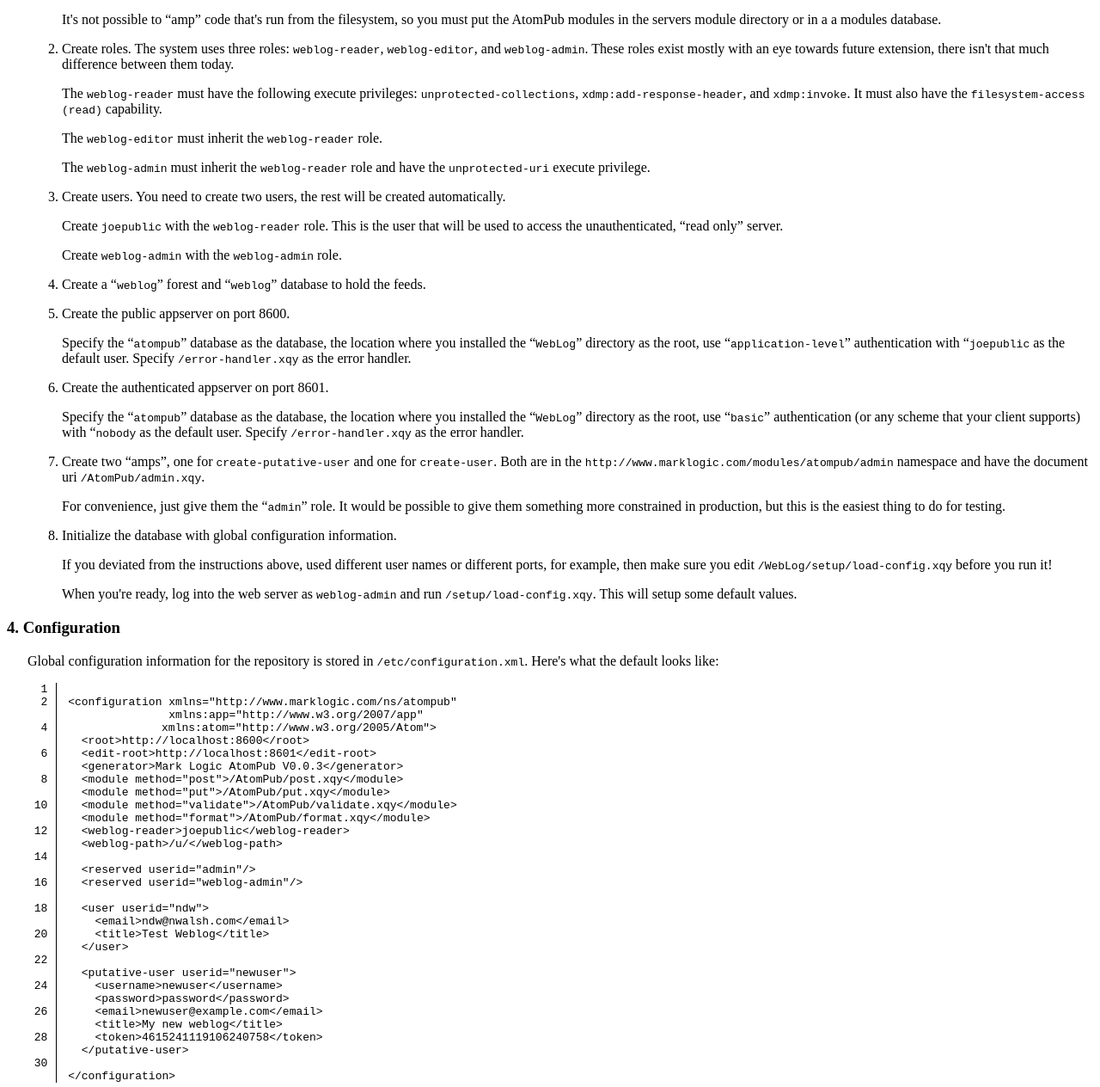
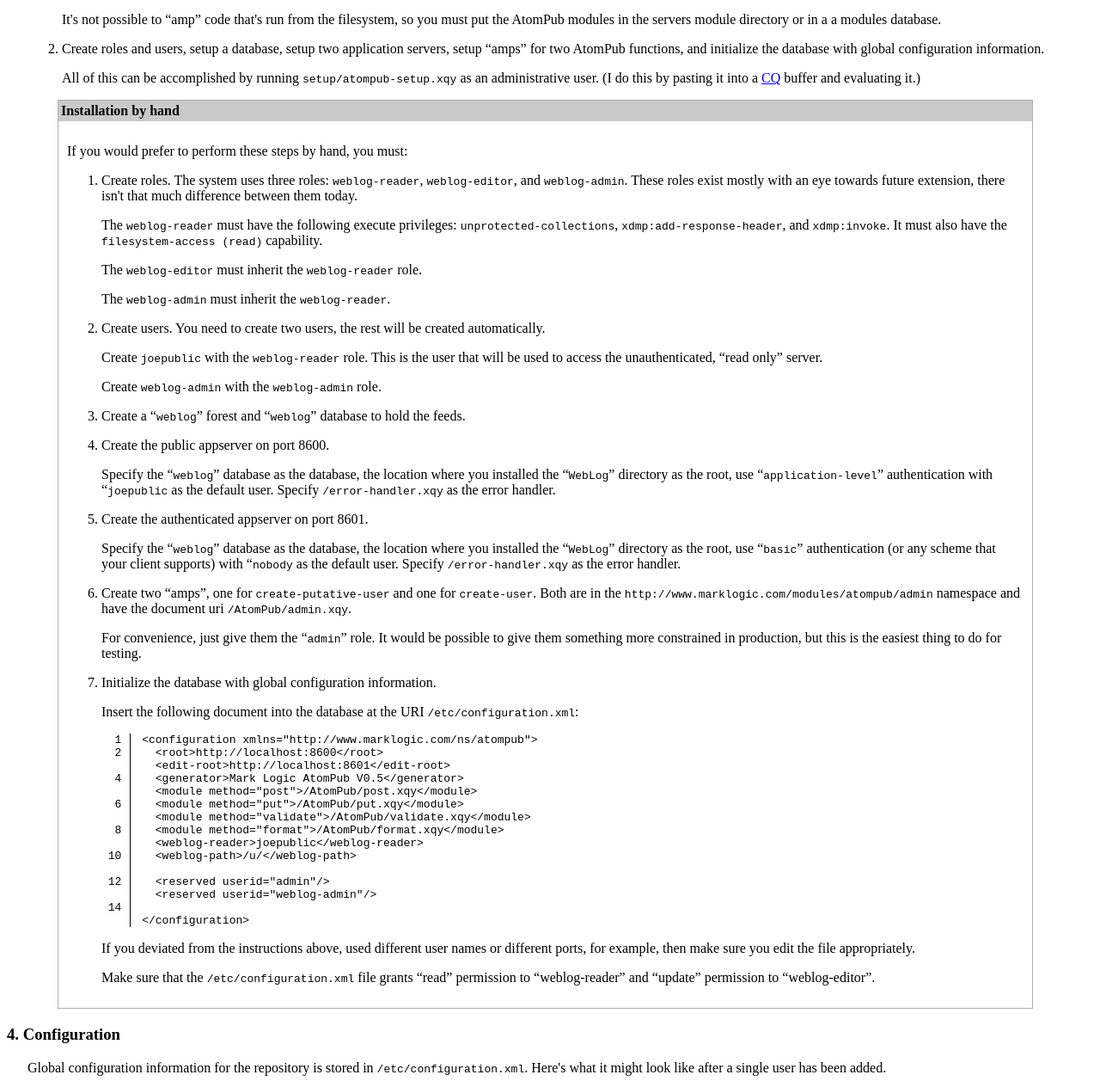
Before and after one commit to marklogic-community/atompub-server, a plain HTML site: page doc/readme.html in a window 1280 px wide. Shown: the part 1918-3182 px from the top of the page at 86% size. Drawn offline with Linux system fonts and the light colour scheme.

Commit message:
Updated README and docs

```diff
--- a/doc/readme.html
+++ b/doc/readme.html
@@ -71,7 +71,14 @@ in the <em class="citetitle">MarkLogic Server Administrator's
 Guide</em>.</p></div><p>It's not possible to “amp” code that's
 run from the filesystem, so you must put the AtomPub modules in the
 servers module directory or in a a modules database.
-</p></li><li><p>Create roles. The system uses three roles: <tt class="literal">weblog-reader</tt>,
+</p></li><li><p>Create roles and users, setup a database, setup two application servers,
+setup “amps” for two AtomPub functions, and initialize the database with global
+configuration information.</p><p>All of this can be accomplished by running
+<tt class="filename">setup/atompub-setup.xqy</tt> as an administrative user.
+(I do this by pasting it into a
+<a href="http://developer.marklogic.com/code/cq">CQ</a> buffer
+and evaluating it.)
+</p></li></ol></div><div class="sidebar"><div class="title">Installation by hand</div><div class="sidebar-content"><p>If you would prefer to perform these steps by hand, you must:</p><div class="orderedlist"><ol style="list-style: decimal;"><li><p>Create roles. The system uses three roles: <tt class="literal">weblog-reader</tt>,
 <tt class="literal">weblog-editor</tt>, and <tt class="literal">weblog-admin</tt>. These
 roles exist mostly with an eye towards future extension, there isn't that
 much difference between them today.
@@ -81,8 +88,7 @@ execute privileges: <tt class="literal">unprotected-collections</tt>,
 <tt class="literal">xdmp:invoke</tt>. It must also have the
 <tt class="literal">filesystem-access (read)</tt> capability.</p><p>The <tt class="literal">weblog-editor</tt> must inherit the
 <tt class="literal">weblog-reader</tt> role.</p><p>The <tt class="literal">weblog-admin</tt> must inherit the
-<tt class="literal">weblog-reader</tt> role and have the
-<tt class="literal">unprotected-uri</tt> execute privilege.
+<tt class="literal">weblog-reader</tt>.
 </p></li><li><p>Create users. You need to create two users, the rest will be created
 automatically.</p><p>Create <tt class="literal">joepublic</tt> with the
 <tt class="literal">weblog-reader</tt> role. This is the
@@ -90,13 +96,13 @@ user that will be used to access the unauthenticated, “read only”
 server.</p><p>Create <tt class="literal">weblog-admin</tt> with the
 <tt class="literal">weblog-admin</tt> role.</p></li><li><p>Create a “<tt class="literal">weblog</tt>” forest and
 “<tt class="literal">weblog</tt>” database to hold the
-feeds.</p></li><li><p>Create the public appserver on port 8600.</p><p>Specify the “<tt class="literal">atompub</tt>” database as the
+feeds.</p></li><li><p>Create the public appserver on port 8600.</p><p>Specify the “<tt class="literal">weblog</tt>” database as the
 database, the location where you installed the
 “<tt class="filename">WebLog</tt>” directory as the root, use
 “<tt class="literal">application-level</tt>” authentication with
 “<tt class="literal">joepublic</tt> as the default user.
 Specify <tt class="filename">/error-handler.xqy</tt> as the error
-handler.</p></li><li><p>Create the authenticated appserver on port 8601.</p><p>Specify the “<tt class="literal">atompub</tt>” database as the
+handler.</p></li><li><p>Create the authenticated appserver on port 8601.</p><p>Specify the “<tt class="literal">weblog</tt>” database as the
 database, the location where you installed the
 “<tt class="filename">WebLog</tt>” directory as the root, use
 “<tt class="literal">basic</tt>” authentication (or any scheme that your
@@ -110,13 +116,29 @@ and have the document uri <tt class="uri">/AtomPub/admin.xqy</tt>.
 </p><p>For convenience, just give them the “<tt class="literal">admin</tt>”
 role. It would be possible to give them something more constrained in
 production, but this is the easiest thing to do for testing.</p></li><li><p>Initialize the database with global configuration information.
-</p><p>If you deviated from the instructions above, used different user names
-or different ports, for example, then make sure you edit
-<tt class="filename">/WebLog/setup/load-config.xqy</tt> before you run it!</p><p>When you're ready, log into the web server as
-<tt class="literal">weblog-admin</tt> and run
-<tt class="uri">/setup/load-config.xqy</tt>. This will setup some default
-values.</p></li></ol></div></div><div class="section" id="configuration"><div class="section-titlepage"><h3>4. Configuration</h3></div><p>Global configuration information for the repository is stored in
-<tt class="uri">/etc/configuration.xml</tt>. Here's what the default looks like:</p><div class="programlisting"><pre><span class="linenumber">  1</span><span class="linenumber-separator"> </span>
+</p><p>Insert the following document into the database at the URI
+<tt class="uri">/etc/configuration.xml</tt>:</p><div class="programlisting"><pre><span class="linenumber">  1</span><span class="linenumber-separator"> </span>&lt;configuration xmlns="http://www.marklogic.com/ns/atompub"&gt;
+<span class="linenumber">  2</span><span class="linenumber-separator"> </span>  &lt;root&gt;http://localhost:8600&lt;/root&gt;
+<span class="linenumber">   </span><span class="linenumber-separator"> </span>  &lt;edit-root&gt;http://localhost:8601&lt;/edit-root&gt;
+<span class="linenumber">  4</span><span class="linenumber-separator"> </span>  &lt;generator&gt;Mark Logic AtomPub V0.5&lt;/generator&gt;
+<span class="linenumber">   </span><span class="linenumber-separator"> </span>  &lt;module method="post"&gt;/AtomPub/post.xqy&lt;/module&gt;
+<span class="linenumber">  6</span><span class="linenumber-separator"> </span>  &lt;module method="put"&gt;/AtomPub/put.xqy&lt;/module&gt;
+<span class="linenumber">   </span><span class="linenumber-separator"> </span>  &lt;module method="validate"&gt;/AtomPub/validate.xqy&lt;/module&gt;
+<span class="linenumber">  8</span><span class="linenumber-separator"> </span>  &lt;module method="format"&gt;/AtomPub/format.xqy&lt;/module&gt;
+<span class="linenumber">   </span><span class="linenumber-separator"> </span>  &lt;weblog-reader&gt;joepublic&lt;/weblog-reader&gt;
+<span class="linenumber"> 10</span><span class="linenumber-separator"> </span>  &lt;weblog-path&gt;/u/&lt;/weblog-path&gt;
+<span class="linenumber">   </span><span class="linenumber-separator"> </span>
+<span class="linenumber"> 12</span><span class="linenumber-separator"> </span>  &lt;reserved userid="admin"/&gt;
+<span class="linenumber">   </span><span class="linenumber-separator"> </span>  &lt;reserved userid="weblog-admin"/&gt;
+<span class="linenumber"> 14</span><span class="linenumber-separator"> </span>
+<span class="linenumber">   </span><span class="linenumber-separator"> </span>&lt;/configuration&gt;
+</pre></div><p>If you deviated from the instructions above, used different user names
+or different ports, for example, then make sure you edit the file appropriately.
+</p><p>Make sure that the <tt class="uri">/etc/configuration.xml</tt> file grants
+“read” permission to “weblog-reader” and “update” permission to “weblog-editor”.
+</p></li></ol></div></div></div></div><div class="section" id="configuration"><div class="section-titlepage"><h3>4. Configuration</h3></div><p>Global configuration information for the repository is stored in
+<tt class="uri">/etc/configuration.xml</tt>. Here's what it might look like after
+a single user has been added.</p><div class="programlisting"><pre><span class="linenumber">  1</span><span class="linenumber-separator"> </span>
 <span class="linenumber">  2</span><span class="linenumber-separator"> </span>&lt;configuration xmlns="http://www.marklogic.com/ns/atompub"
 <span class="linenumber">   </span><span class="linenumber-separator"> </span>               xmlns:app="http://www.w3.org/2007/app"
 <span class="linenumber">  4</span><span class="linenumber-separator"> </span>   	    xmlns:atom="http://www.w3.org/2005/Atom"&gt;
--- a/doc/readme.xml
+++ b/doc/readme.xml
@@ -193,6 +193,25 @@ servers module directory or in a a modules database.
 </listitem>
 
 <listitem>
+<para>Create roles and users, setup a database, setup two application servers,
+setup “amps” for two AtomPub functions, and initialize the database with global
+configuration information.</para>
+
+<para>All of this can be accomplished by running
+<filename>setup/atompub-setup.xqy</filename> as an administrative user.
+(I do this by pasting it into a
+<link xlink:href="http://developer.marklogic.com/code/cq">CQ</link> buffer
+and evaluating it.)
+</para>
+</listitem>
+</orderedlist>
+
+<sidebar>
+<title>Installation by hand</title>
+<para>If you would prefer to perform these steps by hand, you must:</para>
+
+<orderedlist>
+<listitem>
 <para>Create roles. The system uses three roles: <literal>weblog-reader</literal>,
 <literal>weblog-editor</literal>, and <literal>weblog-admin</literal>. These
 roles exist mostly with an eye towards future extension, there isn't that
@@ -209,8 +228,7 @@ execute privileges: <literal>unprotected-collections</literal>,
 <literal>weblog-reader</literal> role.</para>
 
 <para>The <literal>weblog-admin</literal> must inherit the
-<literal>weblog-reader</literal> role and have the
-<literal>unprotected-uri</literal> execute privilege.
+<literal>weblog-reader</literal>.
 </para>
 </listitem>
 
@@ -236,7 +254,7 @@ feeds.</para>
 <listitem>
 <para>Create the public appserver on port 8600.</para>
 
-<para>Specify the “<literal>atompub</literal>” database as the
+<para>Specify the “<literal>weblog</literal>” database as the
 database, the location where you installed the
 “<filename>WebLog</filename>” directory as the root, use
 “<literal>application-level</literal>” authentication with
@@ -248,7 +266,7 @@ handler.</para>
 <listitem>
 <para>Create the authenticated appserver on port 8601.</para>
 
-<para>Specify the “<literal>atompub</literal>” database as the
+<para>Specify the “<literal>weblog</literal>” database as the
 database, the location where you installed the
 “<filename>WebLog</filename>” directory as the root, use
 “<literal>basic</literal>” authentication (or any scheme that your
@@ -274,23 +292,43 @@ production, but this is the easiest thing to do for testing.</para>
 <para>Initialize the database with global configuration information.
 </para>
 
+<para>Insert the following document into the database at the URI
+<uri>/etc/configuration.xml</uri>:</para>
+
+<programlisting><![CDATA[<configuration xmlns="http://www.marklogic.com/ns/atompub">
+  <root>http://localhost:8600</root>
+  <edit-root>http://localhost:8601</edit-root>
+  <generator>Mark Logic AtomPub V0.5</generator>
+  <module method="post">/AtomPub/post.xqy</module>
+  <module method="put">/AtomPub/put.xqy</module>
+  <module method="validate">/AtomPub/validate.xqy</module>
+  <module method="format">/AtomPub/format.xqy</module>
+  <weblog-reader>joepublic</weblog-reader>
+  <weblog-path>/u/</weblog-path>
+
+  <reserved userid="admin"/>
+  <reserved userid="weblog-admin"/>
+
+</configuration>]]></programlisting>
+
 <para>If you deviated from the instructions above, used different user names
-or different ports, for example, then make sure you edit
-<filename>/WebLog/setup/load-config.xqy</filename> before you run it!</para>
+or different ports, for example, then make sure you edit the file appropriately.
+</para>
 
-<para>When you're ready, log into the web server as
-<literal>weblog-admin</literal> and run
-<uri>/setup/load-config.xqy</uri>. This will setup some default
-values.</para>
+<para>Make sure that the <uri>/etc/configuration.xml</uri> file grants
+“read” permission to “weblog-reader” and “update” permission to “weblog-editor”.
+</para>
 </listitem>
 </orderedlist>
+</sidebar>
 </section>
 
 <section xml:id="configuration">
 <title>Configuration</title>
 
 <para>Global configuration information for the repository is stored in
-<uri>/etc/configuration.xml</uri>. Here's what the default looks like:</para>
+<uri>/etc/configuration.xml</uri>. Here's what it might look like after
+a single user has been added.</para>
 
 <programlisting><![CDATA[
 <configuration xmlns="http://www.marklogic.com/ns/atompub"
@@ -323,6 +361,7 @@ values.</para>
   </putative-user>
 
 </configuration>]]></programlisting>
+
 
 <variablelist>
 <varlistentry><term><literal>root</literal></term>
```
Also changed, not shown: 1 other file.
